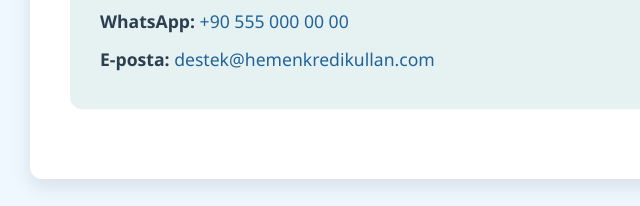
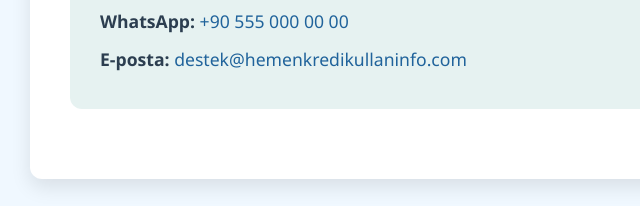
Before and after one commit to phisoli/hemenkredikullan, a plain HTML site: page index.html in a window 1280 px wide. Shown: the part 1384-1590 px from the top of the page, 210-850 px from the left. Drawn offline with Linux system fonts and the light colour scheme.

Commit message:
Update index.html

```diff
--- a/index.html
+++ b/index.html
@@ -239,7 +239,7 @@
     <h3>Bize Ulaşın</h3>
     <p><strong>Telefon:</strong> <a href="tel:+905550000000">+90 555 000 00 00</a></p>
     <p><strong>WhatsApp:</strong> <a href="https://wa.me/905550000000" target="_blank" rel="noopener noreferrer">+90 555 000 00 00</a></p>
-    <p><strong>E-posta:</strong> <a href="mailto:destek@hemenkredikullan.com">destek@hemenkredikullan.com</a></p>
+    <p><strong>E-posta:</strong> <a href="mailto:destek@hemenkredikullaninfo.com">destek@hemenkredikullaninfo.com</a></p>
   </section>
 
 </main>
```
